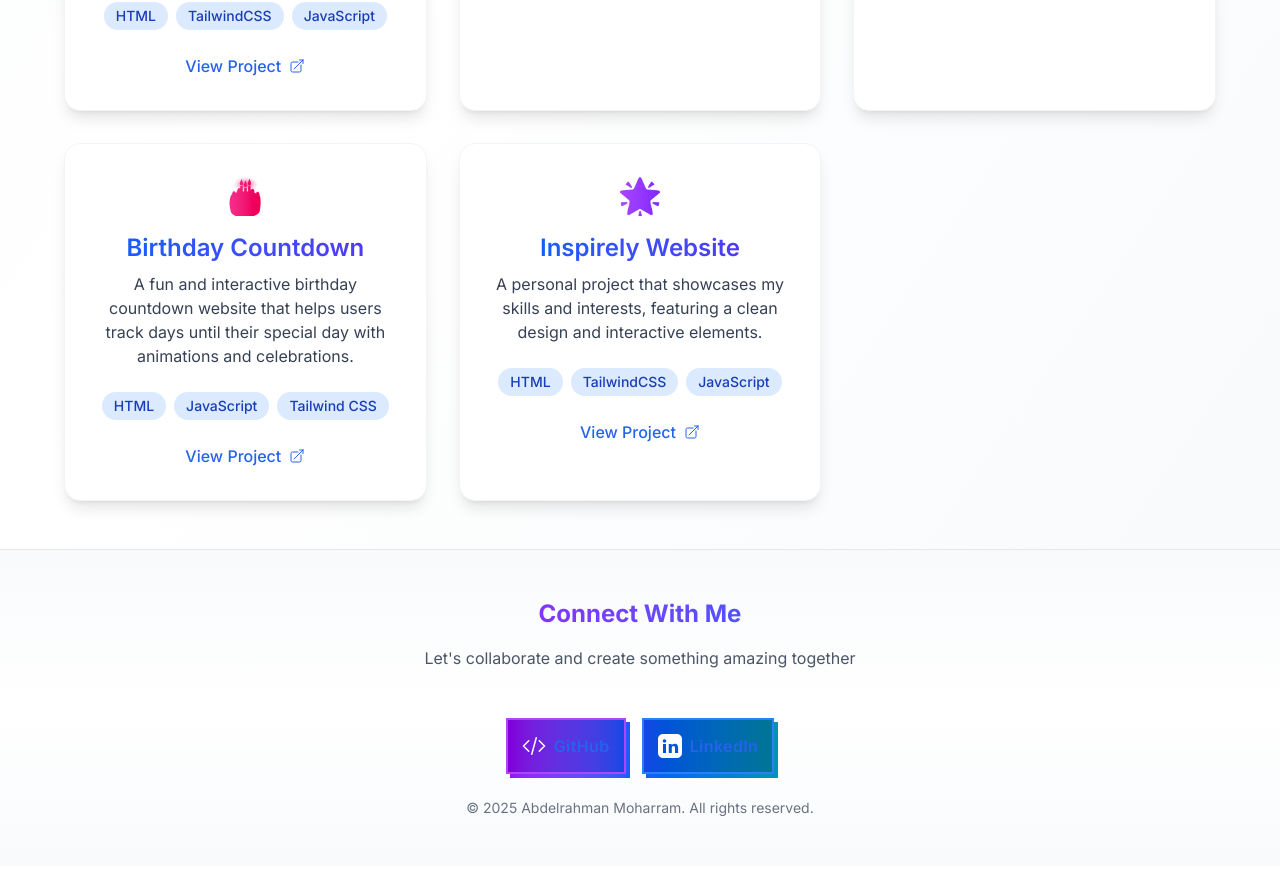
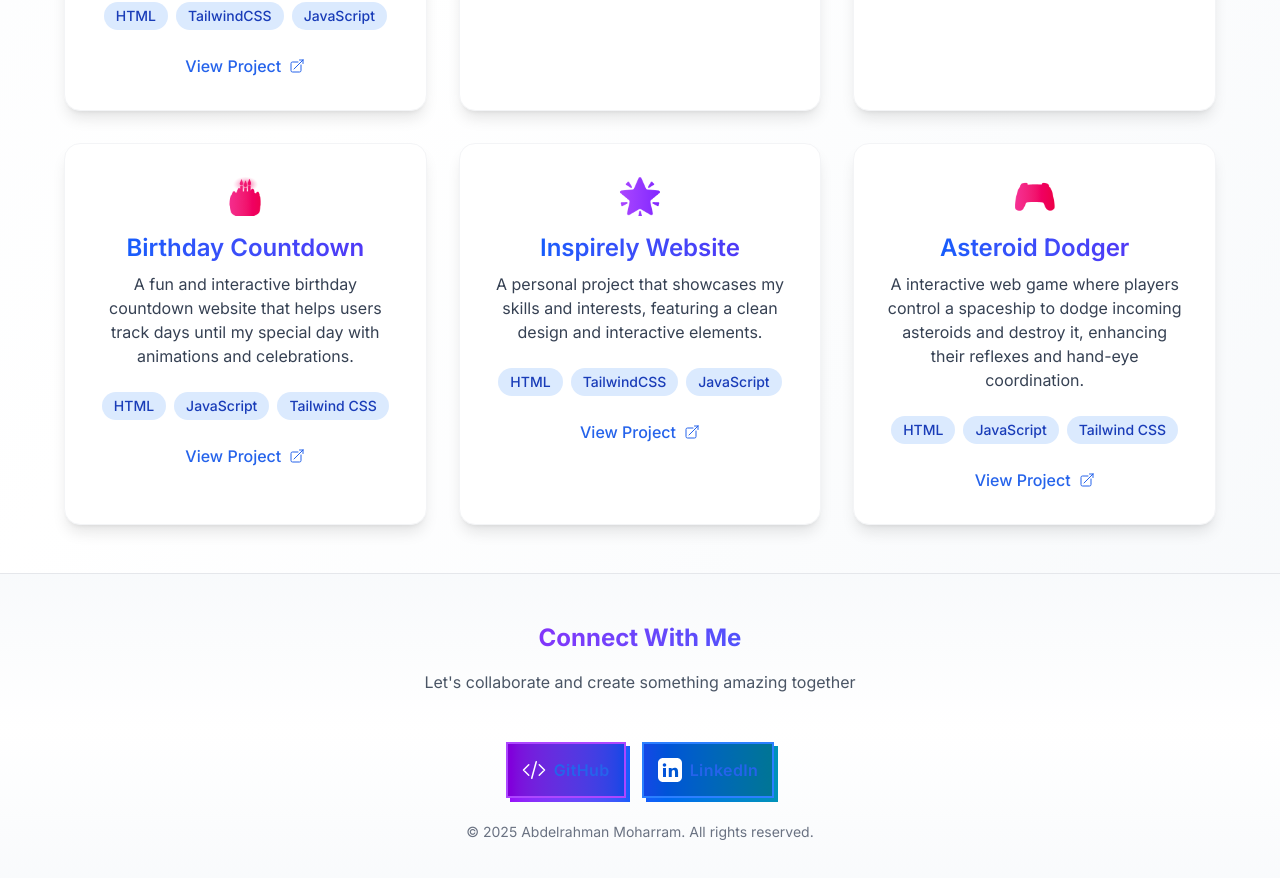
Before and after one commit to AbdelrahmanM1/abdelrahmanmoharramwebsite, a Next.js app: page /projects in a window 1280 px wide. Shown: the part 1431-2309 px from the top of the page. Built offline with nearby package versions, Linux system fonts and the light colour scheme.

Commit message:
Add some projects and edit one project

```diff
--- a/src/app/projects/page.tsx
+++ b/src/app/projects/page.tsx
@@ -83,7 +83,7 @@ const projects = [
   },
   {
     title: "Birthday Countdown",
-    description: "A fun and interactive birthday countdown website that helps users track days until their special day with animations and celebrations.",
+    description: "A fun and interactive birthday countdown website that helps users track days until my special day with animations and celebrations.",
     skills: ["HTML", "JavaScript", "Tailwind CSS"],
     gradient: "from-pink-500 to-rose-600",
     icon: "🎂",
@@ -97,6 +97,14 @@ const projects = [
     icon: "🌟",
     link: "https://abdelrahmanm1.github.io/inspirary_website/"
   },
+  {
+    title: "Asteroid Dodger",
+    description: "A interactive web game where players control a spaceship to dodge incoming asteroids and destroy it, enhancing their reflexes and hand-eye coordination.",
+    skills: ["HTML", "JavaScript", "Tailwind CSS"],
+    gradient: "from-pink-500 to-rose-600",
+    icon: "🎮",
+    link: "https://abdelrahmanm1.github.io/Asteroid-dodger/"
+  }
 ];
 
 export default function ProjectsPage() {
```
